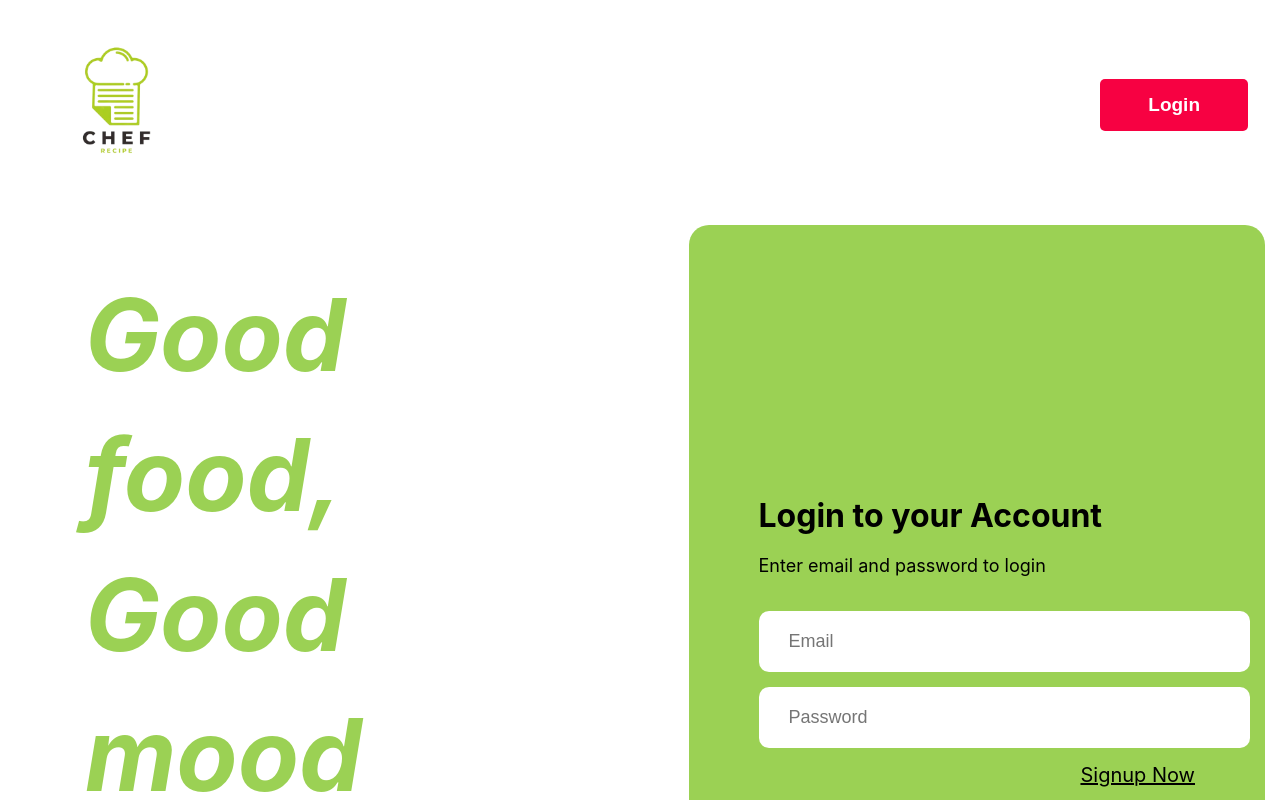
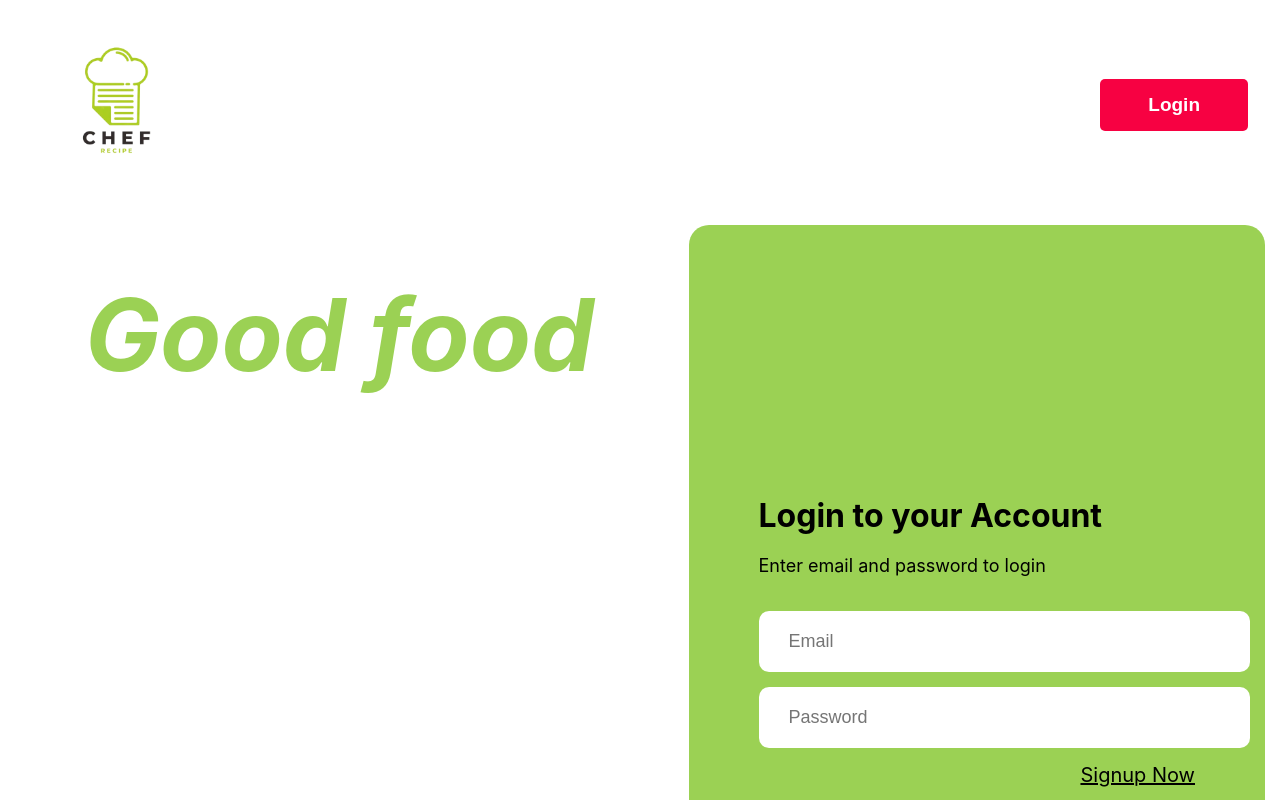
Before and after one commit to NithinVellodan/food-recipe-ui, a React (Create React App) app: page /auth/login/ in a window 1280 px wide. Shown: the top 800 px of the page. Built offline with nearby package versions, Linux system fonts and the light colour scheme.

Commit message:
login page

```diff
--- a/src/Components/Screens/Login.jsx
+++ b/src/Components/Screens/Login.jsx
@@ -47,7 +47,7 @@ function Login() {
       <Container>
         <LeftContainer>
           <HeaderContainer></HeaderContainer>
-          <MainHeading> Good food, Good mood</MainHeading>
+          <MainHeading> Good food</MainHeading>
         </LeftContainer>
         <RightContainer>
           <LoginContainer>
```
